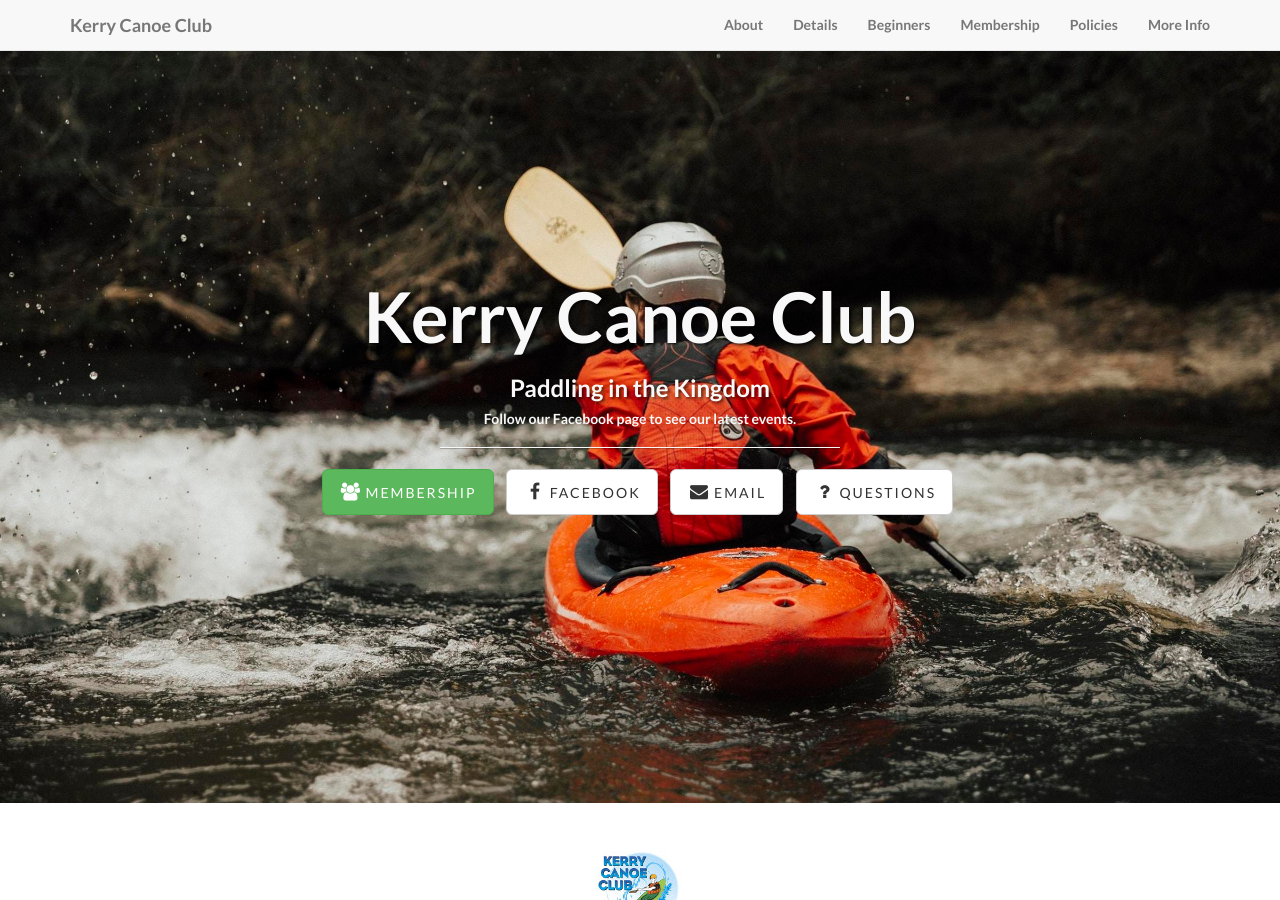
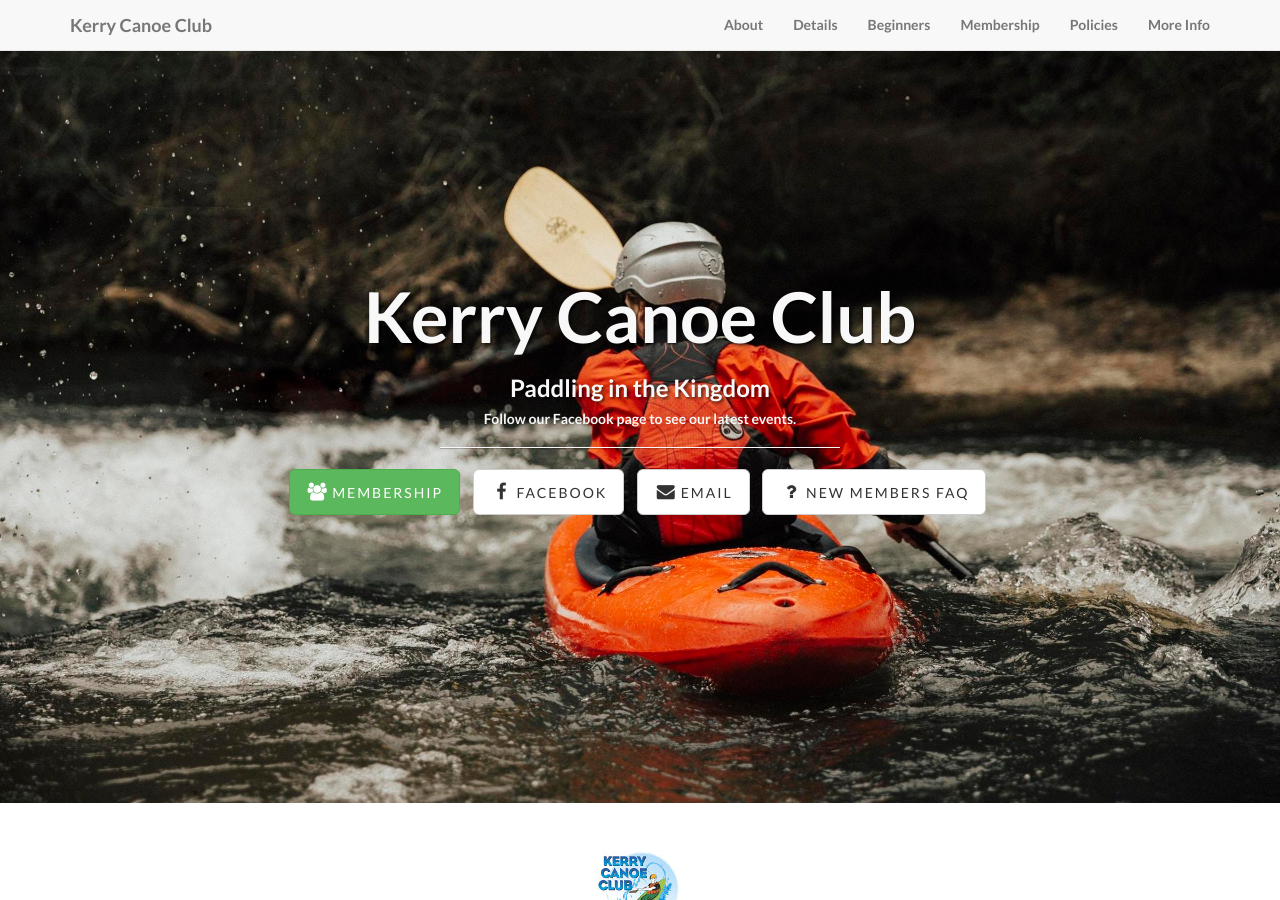
Before and after one commit to kerrycanoeclub/kerrycanoeclub.github.io, a Jekyll site: the page built from index.html, in a window 1280 px wide and 900 px high. Built offline with Jekyll 4.4.1, drawn with Linux system fonts in a browser that asks for light colours; some of the changed text lies outside the part shown.

Commit message:
Name the homepage FAQ button to match the page, capitalise social labels
The homepage button said "Questions"; it now says "New Members FAQ",
matching the page title and the More Info list. Capitalise the Facebook
and Email titles in _config.yml (the buttons already display them in
upper case via CSS, but screen readers read the source text).

Co-Authored-By: Claude Opus 5.5 <noreply@anthropic.com>
Claude-Session: https://claude.ai/code/session_0189uNMerBM5KXNdeqY17yYi

```diff
--- a/_config.yml
+++ b/_config.yml
@@ -37,10 +37,10 @@ exclude:
 # ----------------------- #
 
 social:
-  - title: facebook
+  - title: Facebook
     url: https://www.facebook.com/kerrycanoeclub/
     icon: facebook
-  - title: email
+  - title: Email
     url: mailto:kerrycanoeclubkillorglin@gmail.com
     icon: envelope
 
--- a/_includes/home.html
+++ b/_includes/home.html
@@ -24,7 +24,7 @@
 
 							{% endfor %}
                             <li>
-								<a href="/beginners_faq.html" class="btn btn-default btn-lg"><i class="fa fa-question fa-fw"></i> <span class="network-name">Questions</span></a>
+								<a href="/beginners_faq.html" class="btn btn-default btn-lg"><i class="fa fa-question fa-fw"></i> <span class="network-name">New Members FAQ</span></a>
 							</li>
 						</ul>
 					</div>
```
